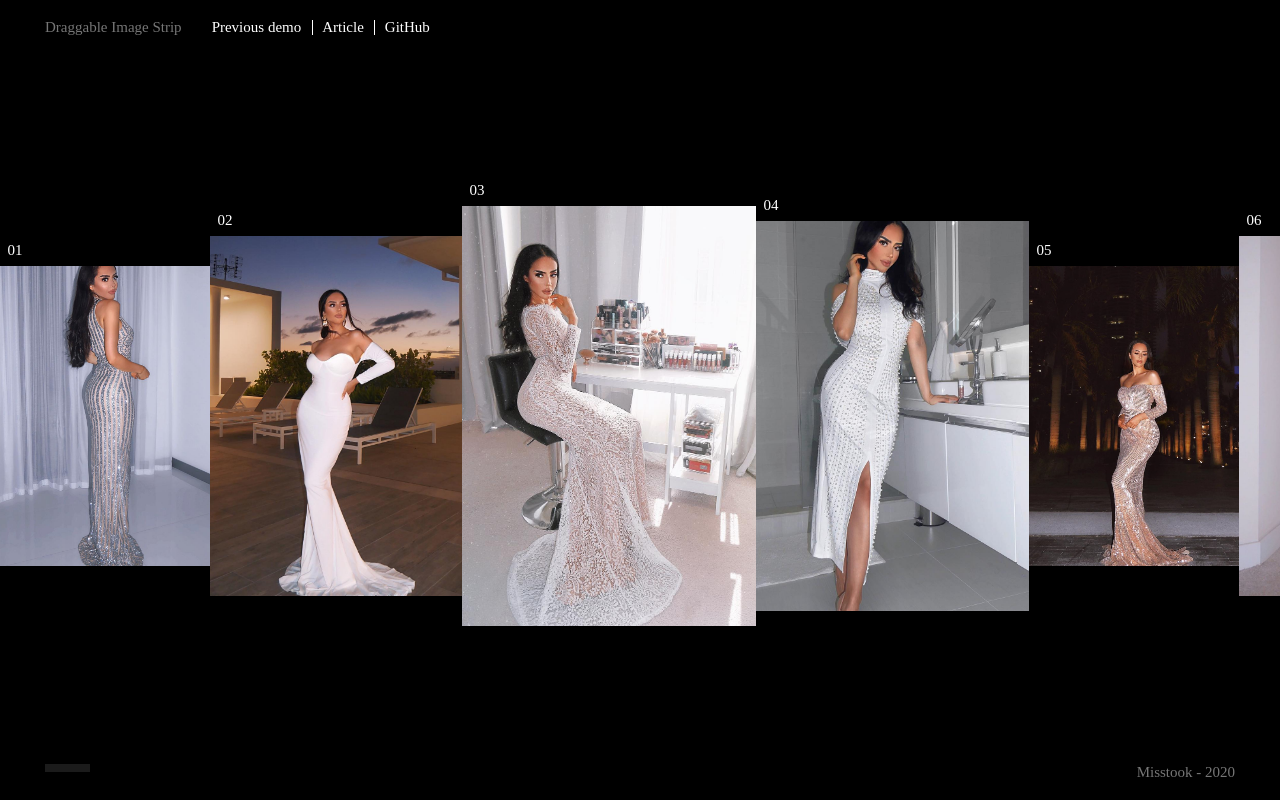
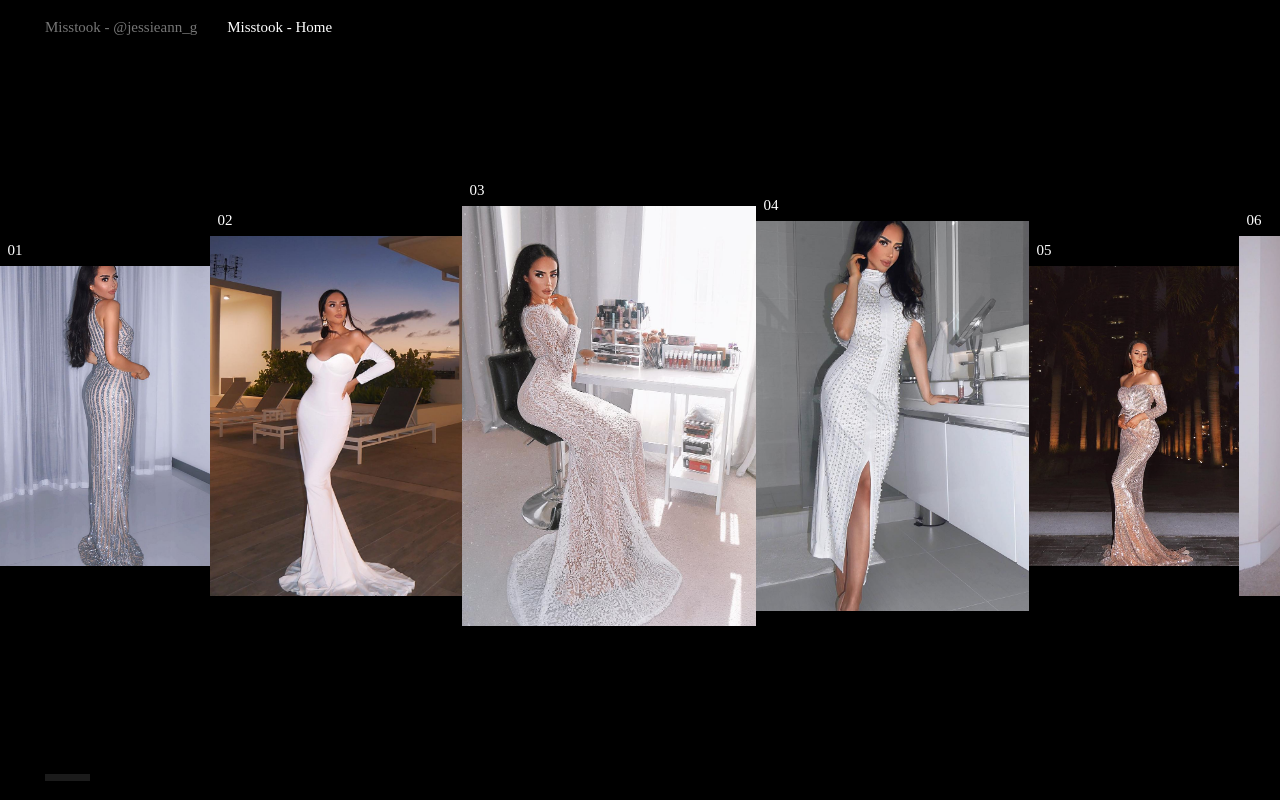
Before and after one commit to Gromsi/carousel-inf, a plain HTML site: page index.html in a window 1280 px wide. Drawn offline with Linux system fonts and the light colour scheme; a web font is replaced by a local one.

Commit message:
Update index.html

```diff
--- a/index.html
+++ b/index.html
@@ -3,7 +3,7 @@
 	<head>
 		<meta charset="UTF-8" />
 		<meta name="viewport" content="width=device-width, initial-scale=1">
-		<title>Draggable Image Strip | Codrops</title>
+		<title>Misstook Draggable Images</title>
 		<meta name="description" content="A draggable image strip layout with a content preview powered by Draggabilly and TweenMax." />
 		<meta name="keywords" content="draggable, images, horizontal, layout, flexbox, grid, css, tweenmax, draggabilly, web design" />
 		<meta name="author" content="Codrops" />
@@ -16,14 +16,11 @@
 		<main>
 			<div class="frame">
 				<div class="frame__title-wrap">
-					<h1 class="frame__title">Draggable Image Strip</h1>
+					<h1 class="frame__title">Misstook - @jessieann_g</h1>
 					<div class="frame__links">
-						<a href="http://tympanus.net/Tutorials/GridToFullscreenAnimations/">Previous demo</a>
-						<a href="https://tympanus.net/codrops/?p=40863">Article</a>
-						<a href="https://github.com/codrops/DraggableImageStrip/">GitHub</a>
+						<a href="https://www.misstook.com/">Misstook - Home</a>
 					</div>
 				</div>
-				<h3 class="frame__subtitle">Misstook - 2020</h3>
 				<div class="frame__indicator"></div>
 			</div>
 			<div class="strip-outer">
```
